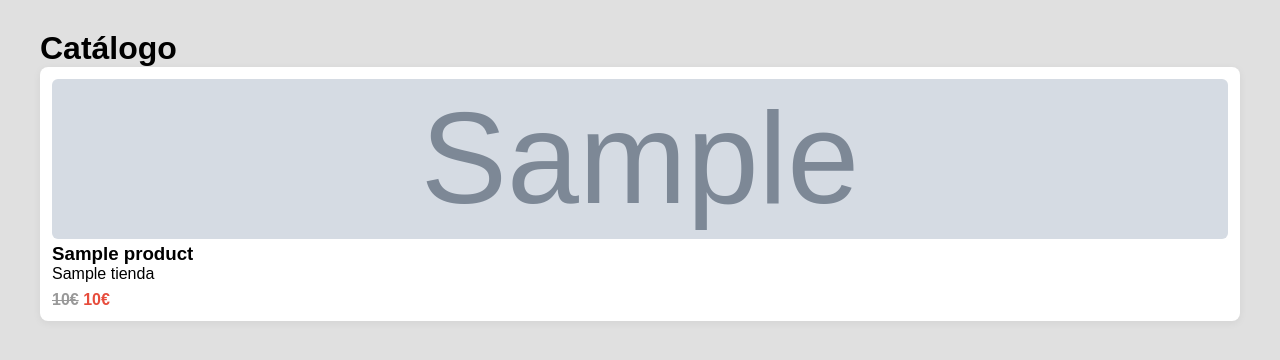
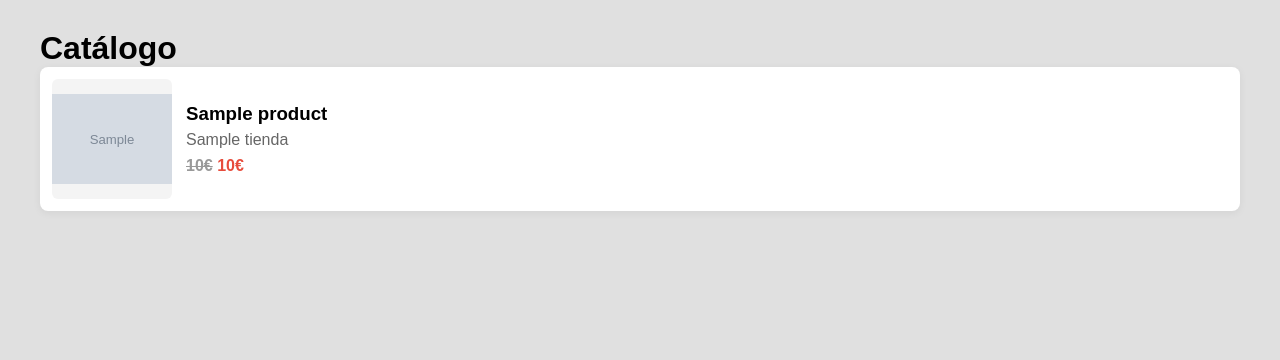
Before and after one commit to STX3837/Distans-Django, a Django app: template products/templates/products/catalog.html in a window 1280 px wide. Shown: the part 119-479 px from the top of the page. Run offline with Django 3.2, Linux system fonts and the light colour scheme; the template is opened without the code that fills it: most values are stand-ins (such as "Sample title", 1, 10 or a date in 2020); grey boxes marked "Sample" are stand-in pictures.

Commit message:
feat: mejorada la pagina de inicio de los productos. #2

```diff
--- a/products/templates/products/catalog.html
+++ b/products/templates/products/catalog.html
@@ -5,9 +5,35 @@
 {% block extra_css %}
 <style>
     .catalog-page { width: min(1200px, calc(100% - 40px)); margin: 30px auto 60px; }
-    .product-grid { display: grid; grid-template-columns: repeat(auto-fit, minmax(260px, 1fr)); gap: 18px; }
-    .product-card { background: white; border-radius:8px; padding:12px; box-shadow:0 2px 8px rgba(0,0,0,0.06); text-decoration:none; color:inherit }
-    .product-card img{ width:100%; height:160px; object-fit:cover; border-radius:6px }
+    .product-grid { display: grid; grid-template-columns: repeat(auto-fit, minmax(320px, 1fr)); gap: 18px; }
+    .product-card {
+        display: flex;
+        gap: 14px;
+        align-items: stretch;
+        background: white;
+        border-radius: 8px;
+        padding: 12px;
+        box-shadow: 0 2px 8px rgba(0,0,0,0.06);
+        text-decoration: none;
+        color: inherit;
+        min-height: 140px;
+    }
+    .product-card:hover { transform: translateY(-2px); transition: transform 0.18s ease; }
+    .product-image {
+        flex: 0 0 120px;
+        width: 120px;
+        min-height: 120px;
+        border-radius: 6px;
+        background: #f4f4f4;
+        overflow: hidden;
+        display: flex;
+        align-items: center;
+        justify-content: center;
+    }
+    .product-image img{ width:100%; height:100%; object-fit:contain; display:block; }
+    .product-info { flex: 1; display: flex; flex-direction: column; justify-content: center; }
+    .product-info h3 { margin: 0 0 6px; }
+    .product-info p { margin: 0; color: #666; }
     .product-price{ font-weight:bold; margin-top:8px }
 </style>
 {% endblock %}
@@ -18,9 +44,14 @@
     <div class="product-grid">
         {% for product in products %}
             <a class="product-card" href="{% url 'product_detail' product.pk %}">
+                <div class="product-image">
                     {% if product.imagen %}
                         <img src="{{ product.imagen.url }}" alt="{{ product.nombre }}">
+                    {% else %}
+                        <div style="color:#999; font-size:14px; text-align:center; padding:10px;">Sin imagen</div>
                     {% endif %}
+                </div>
+                <div class="product-info">
                     <h3>{{ product.nombre }}</h3>
                     <p>{{ product.tienda.nombre }}</p>
                     <div class="product-price">
@@ -31,6 +62,7 @@
                             {{ product.precio }}€
                         {% endif %}
                     </div>
+                </div>
             </a>
         {% endfor %}
     </div>
--- a/products/templates/products/product_detail.html
+++ b/products/templates/products/product_detail.html
@@ -264,7 +264,7 @@
             <h1>{{ product.nombre }}</h1>
 
             <div class="product-store">
-                Vendido por: <a href="{% url 'store_detail' product.tienda.pk %}">{{ product.tienda.nombre }}</a>
+                Vendido por: <a href="{% url 'store_products' product.tienda.pk %}">{{ product.tienda.nombre }}</a>
             </div>
 
             <!-- Badges -->
--- a/templates/products/product_detail.html
+++ b/templates/products/product_detail.html
@@ -264,7 +264,7 @@
             <h1>{{ product.nombre }}</h1>
 
             <div class="product-store">
-                Vendido por: <a href="{% url 'store_detail' product.tienda.pk %}">{{ product.tienda.nombre }}</a>
+                Vendido por: <a href="{% url 'store_products' product.tienda.pk %}">{{ product.tienda.nombre }}</a>
             </div>
 
             <!-- Badges -->
```
Also changed, not shown: products/templates/products/store_products.html (+35 -3 lines). Lines whose indentation alone changed are shown as unchanged.
